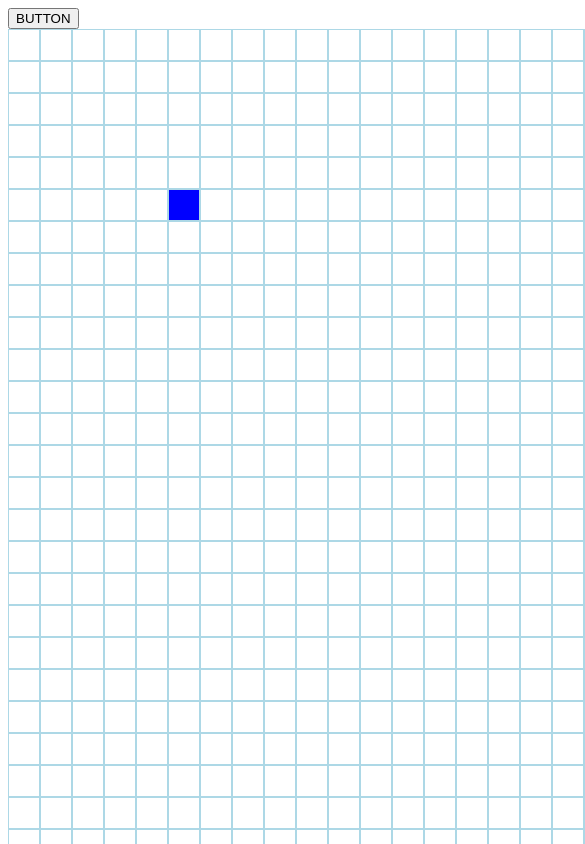
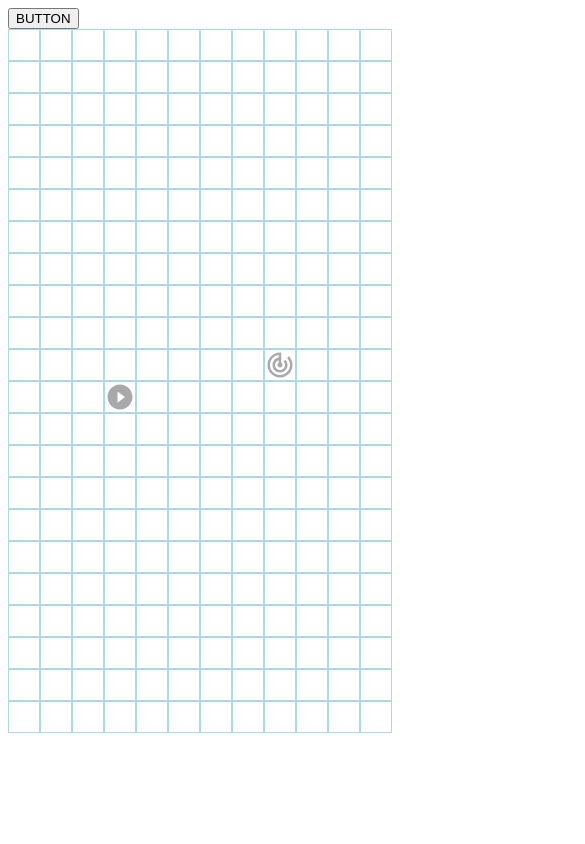
Before and after one commit to adrianprayoga/graph-viz, a React (Create React App) app: page / in a window 390 px wide. Shown: the top 844 px of the page, 585 px wide, since content can reach past the window. Built offline with nearby package versions, Linux system fonts and the light colour scheme.

Commit message:
update FE to show traversals periodically

```diff
--- a/package.json
+++ b/package.json
@@ -4,6 +4,7 @@
   "private": true,
   "dependencies": {
     "@material-ui/core": "^4.12.3",
+    "@material-ui/icons": "^4.11.2",
     "cra-template": "1.1.2",
     "heapify": "^0.4.0",
     "lodash": "^4.17.21",
--- a/src/App.js
+++ b/src/App.js
@@ -10,19 +10,21 @@ import {
   SOLUTION,
   START,
   TARGET,
+  VISITED,
   WALL,
+  VW,
 } from "./constants";
 import { djikstra } from "./algorithms";
 
 const NUM_BOX = NUM_COL * NUM_ROW;
-const START_NODE = 255;
-const TARGET_NODE = 790;
+const START_NODE = Math.floor((NUM_COL * NUM_ROW) / 2) + 3;
+const TARGET_NODE = Math.floor((NUM_COL * NUM_ROW) / 2 + 1) - 5;
 
 const MazeRoot = styled.div`
   display: grid;
-  grid-template-columns: repeat(50, 1fr);
+  grid-template-columns: repeat(${NUM_COL}, 1fr);
   gap: 0 0;
-  width: 1500px;
+  width: ${VW - 100}px;
 `;
 
 const App = (props) => {
@@ -30,6 +32,8 @@ const App = (props) => {
   const [startNode, setStartNode] = useState(START_NODE);
   const [targetNode, setTargetNode] = useState(TARGET_NODE);
   const [isSolving, setIsSolving] = useState(false);
+  const [count, setCount] = useState(0);
+  const [intervalId, setIntervalId] = useState(0);
   const [onDrag, setOnDrag] = useState(false);
 
   const boxList = useMemo(() => {
@@ -60,8 +64,17 @@ const App = (props) => {
     let marked = new Set();
     let pq = new Heapify(NUM_COL * NUM_ROW);
 
+    marked.add(startNode);
+    pq.push(startNode, 0);
+
+    if (intervalId) {
+      clearInterval(intervalId);
+      setIntervalId(0);
+      return;
+    }
+
     let updatedNodeList = Object.keys(nodeList).reduce((accum, key) => {
-      if (nodeList[key].type === SOLUTION) {
+      if (nodeList[key].type === SOLUTION || nodeList[key].type === VISITED) {
         accum[key] = {
           ...nodeList[key],
           type: EMPTY,
@@ -73,7 +86,13 @@ const App = (props) => {
       return accum;
     }, {});
 
-    const { solved, inProgress, solution } = djikstra(
+    const newIntervalId = setInterval(() => {
+      const {
+        solved: rSolved,
+        inProgress: rInProgress,
+        solution,
+        interimObj,
+      } = djikstra(
         updatedNodeList,
         startNode,
         targetNode,
@@ -81,30 +100,28 @@ const App = (props) => {
         pathMap,
         marked,
         pq,
-      200000
+        10
       );
 
-    (solved || inProgress) && setNodeList(solution);
+      if (rInProgress) {
+        updatedNodeList = { ...solution };
+        distanceMap = interimObj.distanceMap;
+        pathMap = interimObj.pathMap;
+        marked = interimObj.marked;
+        pq = interimObj.pq;
+      }
+
+      (rSolved || rInProgress) && setNodeList(solution);
+
+      if (rSolved === true || (rSolved === false && rInProgress === false)) {
+        clearInterval(newIntervalId);
+        setIntervalId(0);
+        return;
+      }
+    }, 10);
+
+    setIntervalId(newIntervalId);
   };
-
-  useEffect(() => {
-    const handle = setInterval(() => {
-      // Note useing the callback function, so `arr` isn't stale
-      // in this callback
-      // setArr(a => {
-      //     if (a.length) {
-      //         // Update the array, dropping the first entry
-      //         return a.slice(1);
-      //     }
-      //     // No more entries, stop the timer
-      //     clearInterval(handle);
-      //     return a;
-      // });
-
-      setIsSolving(false);
-    }, 500);
-    return () => clearInterval(handle);
-  }, [isSolving]);
 
   const handleClick = (i) => (e) => {
     let nextType = EMPTY;
@@ -153,4 +170,10 @@ const App = (props) => {
   );
 };
 
+const getIdsOfNonEmptyNodes = (nodes) => {
+  return Object.keys(nodes)
+    .filter((key) => nodes[key].type !== EMPTY)
+    .map((key) => ({ key, type: nodes[key].type }));
+};
+
 export default App;
--- a/src/Box.js
+++ b/src/Box.js
@@ -1,4 +1,6 @@
 import React, { useState } from "react";
+import PlayCircleFilledIcon from "@material-ui/icons/PlayCircleFilled";
+import TrackChangesIcon from "@material-ui/icons/TrackChanges";
 import styled, { css } from "styled-components";
 import { SOLUTION, START, TARGET, VISITED, WALL } from "./constants";
 
@@ -8,17 +10,13 @@ const DivBox = styled.div`
   border: 0.5px solid lightblue;
   height: 30px;
   width: 30px;
-
+  display: flex;
+  align-items: center;
+  justify-content: center;
+  font-size: 30px;
+  color: darkgray;
   ${({ type }) => {
-    if (type === START) {
-      return css`
-        background: blue;
-      `;
-    } else if (type === TARGET) {
-      return css`
-        background: lightgrey;
-      `;
-    } else if (type === WALL) {
+    if (type === WALL) {
       return css`
         background: black;
       `;
@@ -31,13 +29,20 @@ const DivBox = styled.div`
         background: orange;
       `;
     }
-  }}
+  }};
 `;
 
 const Box = ({ i, type, handleClick }) => {
-  const [isStartNode, setIsStartNode] = useState(false);
-  const [isEndNode, setIsEndNode] = useState(false);
-  return <DivBox type={type} onClick={(e) => handleClick(e)} />;
+  return (
+    <DivBox type={type} onClick={(e) => handleClick(e)}>
+      {type === START && (
+        <PlayCircleFilledIcon color={"inherit"} fontSize={"inherit"} />
+      )}
+      {type === TARGET && (
+        <TrackChangesIcon color={"inherit"} fontSize={"inherit"} />
+      )}
+    </DivBox>
+  );
 };
 
 export default Box;
--- a/src/algorithms.js
+++ b/src/algorithms.js
@@ -7,22 +7,15 @@ export const djikstra = (
   nodes,
   startId,
   targetId,
-  distanceMap,
-  pathMap,
-  marked,
-  pq,
-  steps
+  distanceMap = { [startId]: 0 },
+  pathMap = { [startId]: undefined },
+  marked = new Set(),
+  pq = new Heapify(NUM_COL * NUM_ROW),
+  steps = MAX_DIST
 ) => {
-  // let distanceMap = { [startId]: 0 };
-  // let pathMap = { [startId]: undefined };
-  // let marked = new Set();
-  // let pq = new Heapify(NUM_COL * NUM_ROW);
 
   let count = 0;
   let copyNodes = { ...nodes };
-
-  marked.add(startId);
-  pq.push(startId, 0);
 
   while (pq.size !== 0 && count < steps) {
     const nodeIndex = pq.pop();
@@ -60,11 +53,14 @@ export const djikstra = (
   }
 
   if (count === steps) {
-    console.log(count, steps, "in progress");
-    return { solved: false, inProgress: true, solution: copyNodes };
+    return {
+      solved: false,
+      inProgress: true,
+      solution: copyNodes,
+      interimObj: { distanceMap, pathMap, marked, pq },
+    };
   }
 
-  console.log(count, steps, "failed");
   return { solved: false, inProgress: false, solution: copyNodes };
 };
 
--- a/src/constants.js
+++ b/src/constants.js
@@ -1,5 +1,12 @@
-export const NUM_COL = 50;
-export const NUM_ROW = 30;
+export const VW = Math.max(document.documentElement.clientWidth || 0, window.innerWidth || 0)
+export const VH = Math.max(document.documentElement.clientHeight || 0, window.innerHeight || 0)
+
+console.log(VW, VH)
+
+export const NUM_COL = Math.floor(VW / 32.5);
+export const NUM_ROW = Math.floor(VH / 32.5) - 3;
+
+console.log(NUM_COL, NUM_ROW)
 
 export const WALL = 'wall'
 export const START = 'start'
```
Also changed, not shown: 1 other file (tests, documents, lock files or other folders). Lines whose indentation alone changed are shown as unchanged.
